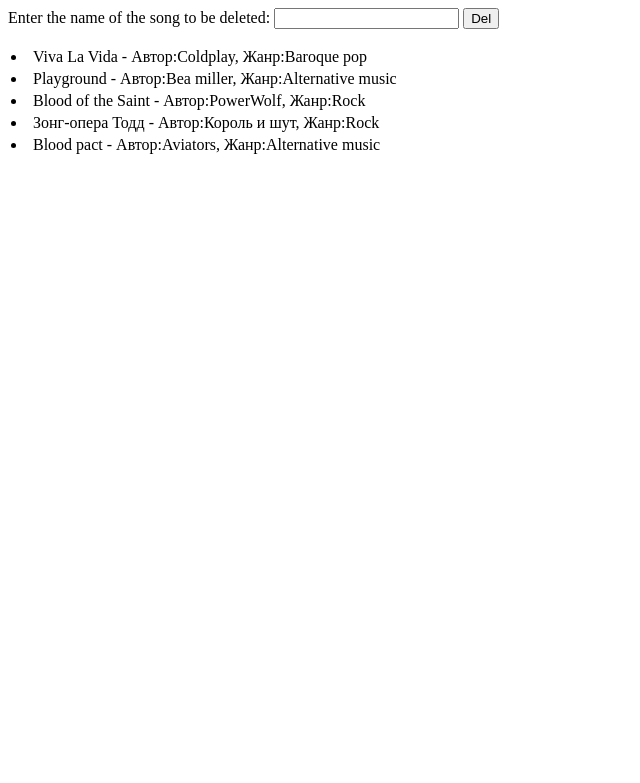
After one commit to AlexGronskiy/Hillel_py_pro, a Flask app: page /del_music/ in a window 1280 px wide. The commit adds this page. Shown: the top 783 px of the page, without its empty margins (0-640 px from the left). Run offline with Flask 2, Linux system fonts and the light colour scheme; data comes from the database, SQL or seed files in the repository; both versions use the stored data as it was after the commit.

Commit message:
Add files via upload

```diff
--- a/ДЗ 3. Flask/main.py
+++ b/ДЗ 3. Flask/main.py
@@ -41,5 +41,24 @@
     return render_template('add_music.html', **context)
 
 
+@app.route('/del_music/', methods=['get', 'post'])
+def del_music():
+    context = {}
+    with sqlite3.connect('music_lib.sqlite3') as connection:
+        cursor = connection.cursor()
+        music = cursor.execute(
+            "SELECT music.name, author.name, genre.name FROM music JOIN author ON music.author_id = "
+            "author.id JOIN genre ON music.genre_id = genre.id")
+        context = {'musics': music.fetchall()}
+    if request.method == 'POST':
+        with sqlite3.connect('music_lib.sqlite3') as connection:
+            cursor = connection.cursor()
+            cursor.execute(
+                f"DELETE FROM music WHERE name='{request.form['name']}'"
+            )
+            connection.commit()
+    return render_template('del_music.html', **context)
+
+
 if __name__ == '__main__':
     app.run(debug=True)
--- a/ДЗ 3. Flask/templates/add_music.html
+++ b/ДЗ 3. Flask/templates/add_music.html
@@ -3,7 +3,7 @@
         <title>Add</title>
     </head>
     <body>
-        <form>
+        <form method="post">
             <table>
                 <tr>
                     <td>Name:</td>
--- /dev/null
+++ b/ДЗ 3. Flask/templates/del_music.html
@@ -0,0 +1,25 @@
+<html>
+    <head>
+        <title>Del</title>
+    </head>
+    <body>
+        <form method="post">
+            <td>Enter the name of the song to be deleted:</td>
+                <input type="text" name="name">
+                <button type="submit">Del</button>
+            <table>
+                <ul>
+                    {% for music in musics %}
+                        <tr>
+                            <td>
+                                <li>
+                                    {{music[0]}} - Автор:{{music[1]}}, Жанр:{{music[2]}}
+                                </li>
+                            </td>
+                        </tr>
+                    {% endfor %}
+                </ul>
+            </table>
+        </form>
+    </body>
+</html>
```
Also changed, not shown: ДЗ 3. Flask/music_lib.sqlite3.
